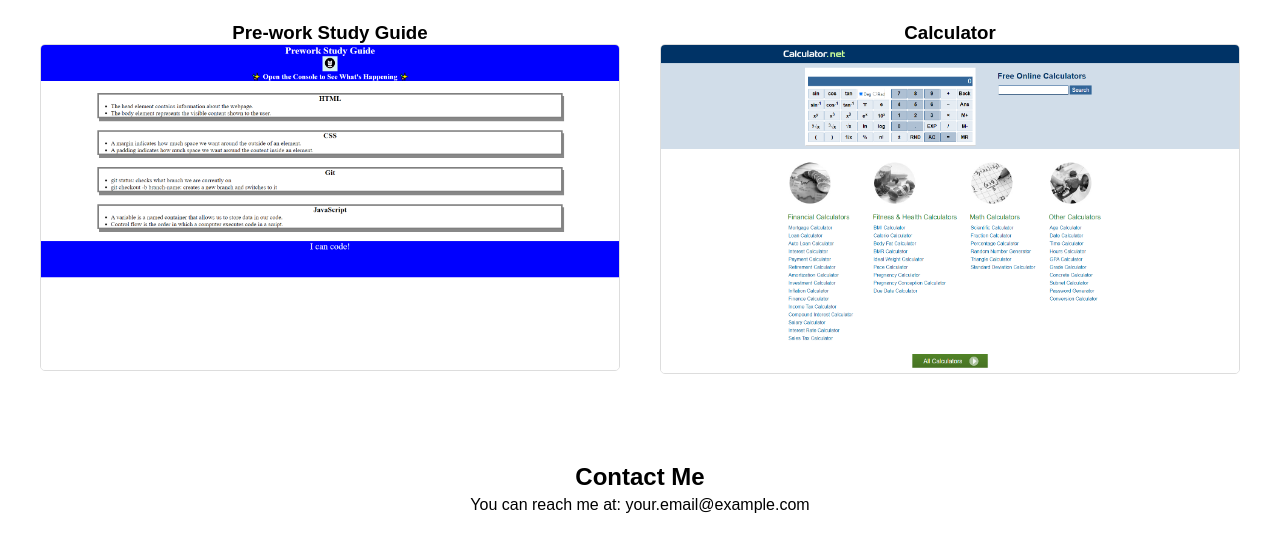
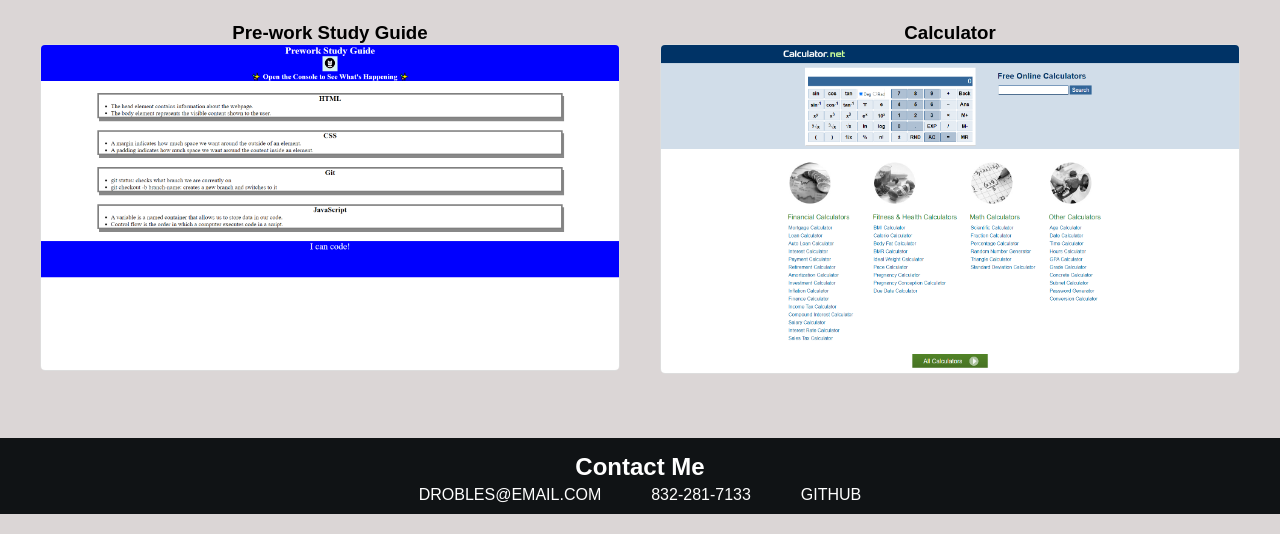
Before and after one commit to CallBeyond/MyPorfolio, a plain HTML site: page index.html in a window 1280 px wide. Shown: the part 966-1500 px from the top of the page. Drawn offline with Linux system fonts and the light colour scheme.

Commit message:
changed formatting of code and some css

```diff
--- a/css/style.css
+++ b/css/style.css
@@ -7,7 +7,7 @@
 
 /* Set the background-color of the entire page */
 body {
-	background-color: #ffffff;
+	background-color: #dbd6d6;
     font-family: Arial, sans-serif;
 }
 
@@ -32,6 +32,7 @@ header img {
     /* Give round edges to photo */
     border-radius: 20%;
     justify-content: center;
+    display: flex;
 }
 
 nav ul {
@@ -92,8 +93,17 @@ h2 {
     border-radius: 5px;
 }
 
-/* Center text in contact me section */
 footer {
-    text-align: center;
+    display: flex;
+    justify-content: center; /* Center the items horizontally */
+    align-items: center; /* Center the items vertically */
+    background-color: #101315; /* Optional background color for the footer */
+    color: #fff; /* Text color for the footer */
+    padding: 10px; /* Optional padding for the footer */
 }
-/* ! ADD A FOOTER CSS */
+
+#contact ul {
+    list-style: none;
+    display: flex;
+    gap: 50px; /* Adjust the gap as needed */
+}
--- a/index.html
+++ b/index.html
@@ -73,10 +73,16 @@
     <!-- Contact me section at the bottom of the page -->
     <!-- ! Add a link to github and include fake # and email -->
     <footer>
-        <section id="contact">
+        <div id="contact">
             <h2>Contact Me</h2>
-            <p>You can reach me at: your.email@example.com</p>
-        </section>
+            <div>
+                <ul>
+                    <li>DROBLES@EMAIL.COM</li>
+                    <li>832-281-7133</li>
+                    <li>GITHUB</li>
+                </ul>
+            </div>
+        </div>
     </footer>
 </body>
 </html>
```
